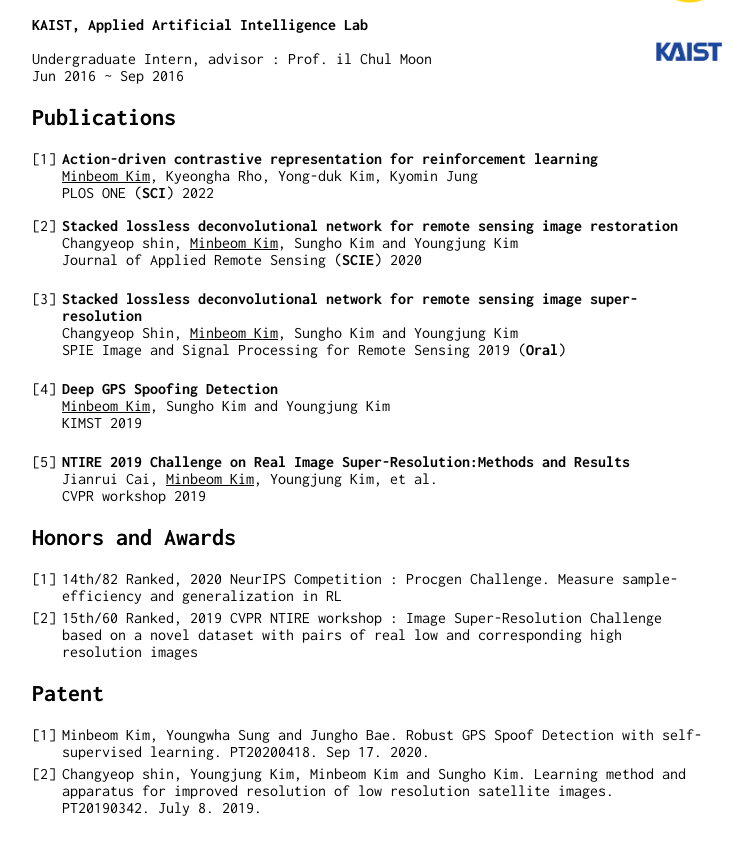
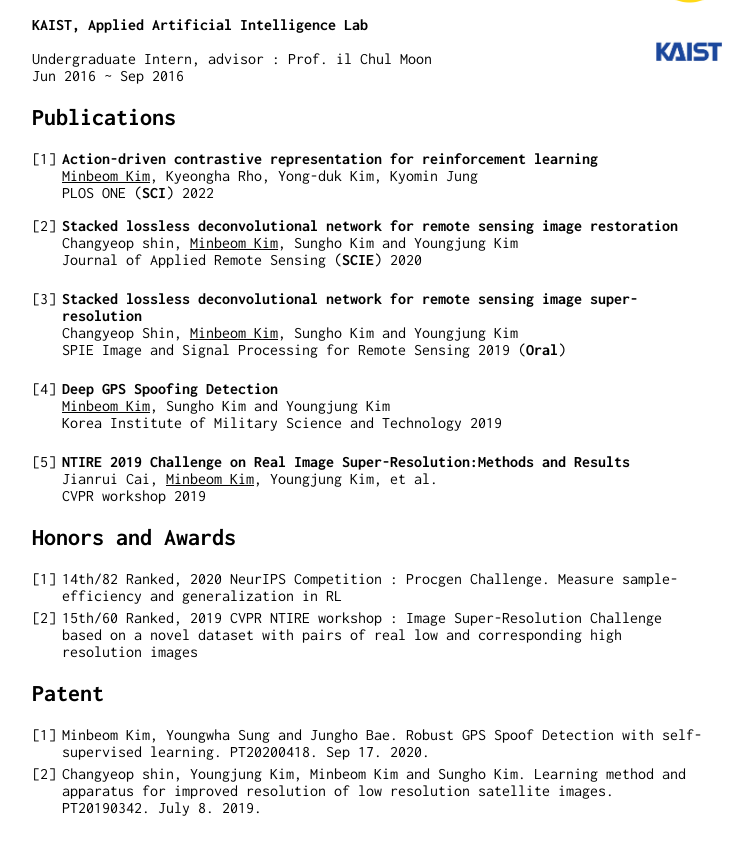
Before and after one commit to minbeomkim/minbeomkim.github.io, a Jekyll site: the page built from index.md, in a window 1280 px wide and 900 px high, scrolled down 661 px. Shown: the top 855 px of the window, without its empty margins (258-1011 px from the left). Built offline with Jekyll 4.4.1, drawn with Linux system fonts in a browser that asks for light colours; our own code applies the rules of GitHub Pages for plain Markdown files.

Commit message:
Update index.md

```diff
--- a/index.md
+++ b/index.md
@@ -59,7 +59,7 @@
    SPIE Image and Signal Processing for Remote Sensing 2019 (__Oral__) &nbsp;&nbsp;&nbsp;&nbsp;&nbsp;&nbsp;&nbsp;&nbsp;&nbsp;&nbsp;&nbsp;&nbsp;&nbsp;&nbsp;&nbsp;&nbsp;&nbsp;&nbsp;&nbsp;&nbsp;&nbsp;&nbsp;&nbsp;&nbsp;&nbsp;&nbsp;&nbsp;&nbsp;&nbsp;&nbsp;&nbsp;&nbsp;&nbsp;&nbsp;&nbsp;&nbsp;&nbsp;&nbsp;&nbsp;&nbsp;&nbsp;&nbsp;&nbsp;&nbsp;&nbsp;&nbsp;&nbsp;&nbsp;&nbsp;&nbsp;&nbsp;&nbsp;&nbsp;&nbsp;&nbsp;
 4. __Deep GPS Spoofing Detection__<br/>
    <u>Minbeom Kim</u>, Sungho Kim and Youngjung Kim<br/>
-   KIMST 2019 &nbsp;&nbsp;&nbsp;&nbsp;&nbsp;&nbsp;&nbsp;&nbsp;&nbsp;&nbsp;&nbsp;&nbsp;&nbsp;&nbsp;&nbsp;&nbsp;&nbsp;&nbsp;&nbsp;&nbsp;&nbsp;&nbsp;&nbsp;&nbsp;&nbsp;&nbsp;&nbsp;&nbsp;&nbsp;&nbsp;&nbsp;&nbsp;&nbsp;&nbsp;&nbsp;&nbsp;&nbsp;&nbsp;&nbsp;&nbsp;&nbsp;&nbsp;&nbsp;&nbsp;&nbsp;&nbsp;&nbsp;&nbsp;&nbsp;&nbsp;&nbsp;&nbsp;&nbsp;&nbsp;&nbsp;&nbsp;&nbsp;&nbsp;&nbsp;&nbsp;&nbsp;&nbsp;&nbsp;&nbsp;&nbsp;&nbsp;&nbsp;&nbsp;&nbsp;&nbsp;&nbsp;&nbsp;&nbsp;&nbsp;&nbsp;&nbsp;&nbsp;&nbsp;&nbsp;
+   Korea Institute of Military Science and Technology 2019 &nbsp;&nbsp;&nbsp;&nbsp;&nbsp;&nbsp;&nbsp;&nbsp;&nbsp;&nbsp;&nbsp;&nbsp;&nbsp;&nbsp;&nbsp;&nbsp;&nbsp;&nbsp;&nbsp;&nbsp;&nbsp;&nbsp;&nbsp;&nbsp;&nbsp;&nbsp;&nbsp;&nbsp;&nbsp;&nbsp;&nbsp;&nbsp;&nbsp;&nbsp;&nbsp;&nbsp;&nbsp;&nbsp;&nbsp;&nbsp;&nbsp;&nbsp;&nbsp;&nbsp;&nbsp;&nbsp;&nbsp;&nbsp;&nbsp;&nbsp;&nbsp;&nbsp;&nbsp;&nbsp;&nbsp;&nbsp;&nbsp;&nbsp;&nbsp;&nbsp;&nbsp;&nbsp;&nbsp;&nbsp;&nbsp;&nbsp;&nbsp;&nbsp;&nbsp;&nbsp;&nbsp;&nbsp;&nbsp;&nbsp;&nbsp;&nbsp;&nbsp;&nbsp;&nbsp;
 5. __NTIRE 2019 Challenge on Real Image Super-Resolution:Methods and Results__<br/>
    Jianrui Cai, <u>Minbeom Kim</u>, Youngjung Kim, et al.<br/>
    CVPR workshop 2019
```
